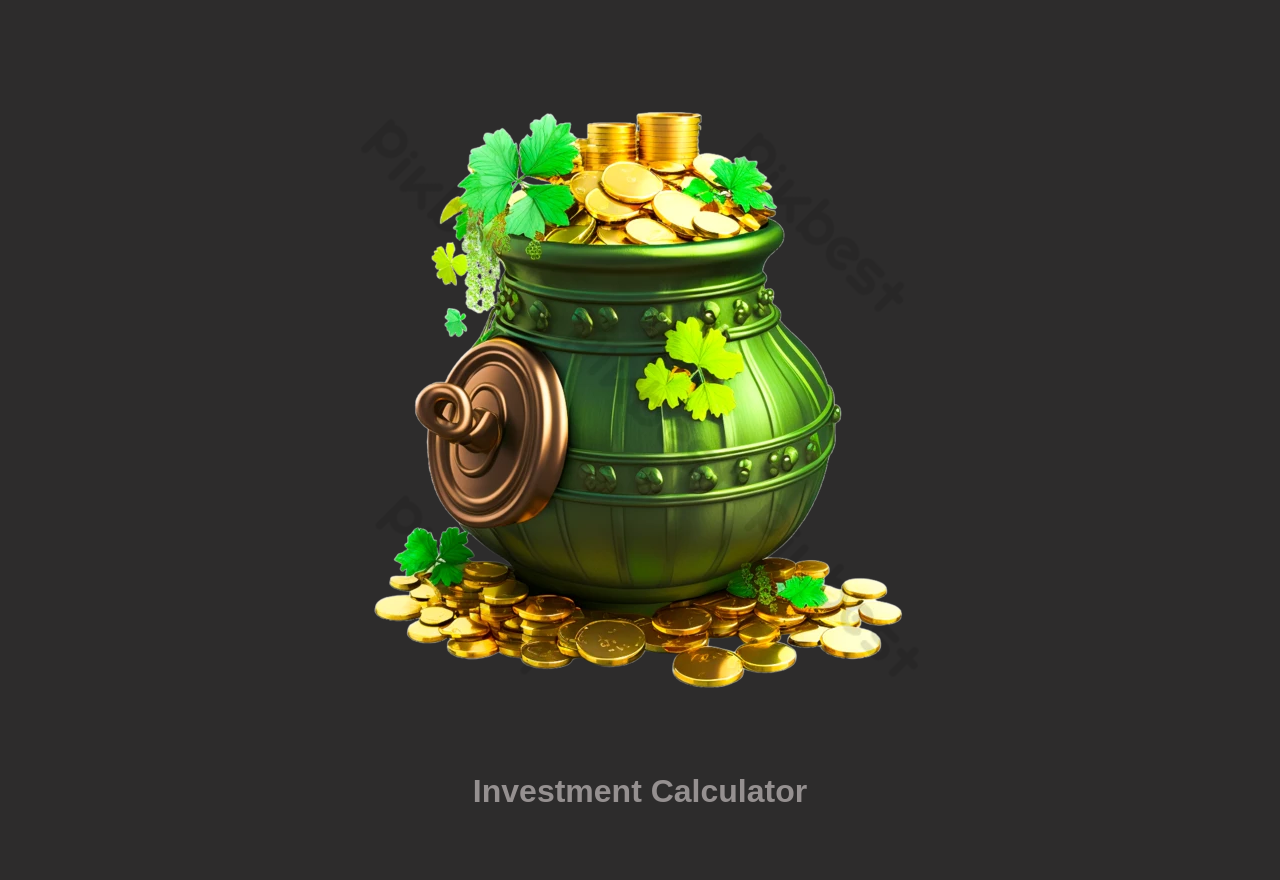
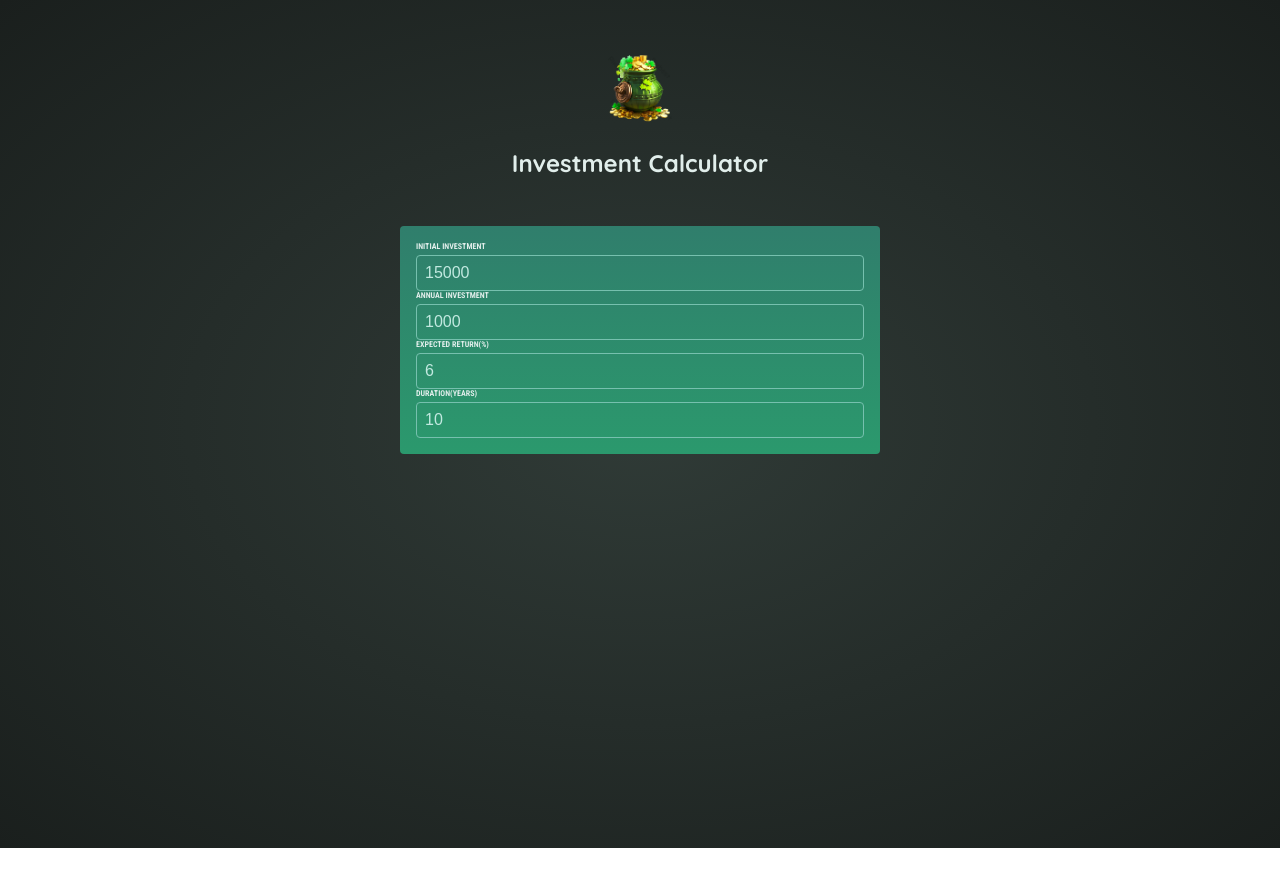
Before and after one commit to sakuraAK/react, a React (Vite) app: page / in a window 1280 px wide. After the commit the page ends 848 px from the top, so only its background shows below. Built offline with nearby package versions, Linux system fonts and the light colour scheme.

Commit message:
Add UserInput component

```diff
--- a/src/InvestCalcApp.jsx
+++ b/src/InvestCalcApp.jsx
@@ -1,10 +1,12 @@
 import Header from "./components/investment-calculator/Header/Header.jsx";
+import UserInput from "./components/investment-calculator/UserInput/UserInput.jsx";
 
 
 export default function InvestCalcApp() {
     return (
         <>
             <Header/>
+            <UserInput/>
         </>
     );
 }
--- /dev/null
+++ b/src/components/investment-calculator/UserInput/UserInput.jsx
@@ -0,0 +1,28 @@
+import { useState } from "react";
+
+export default function UserInput() {
+
+    const [userInput, updateUserInput] = useState({
+        initialInvestment: 15000,
+        annualInvestment: 1000,
+        expectedReturn: 6,
+        duration: 10
+    });
+
+    return (
+        <>
+        <section id="user-input">
+            <div>
+                <label>Initial Investment</label>
+                <input type="number" required value={userInput.initialInvestment}/>
+                <label>Annual Investment</label>
+                <input type="number" required value={userInput.annualInvestment}/>
+                <label>Expected Return(%)</label>
+                <input type="number" required value={userInput.expectedReturn}/>
+                <label>Duration(years)</label>
+                <input type="number" required value={userInput.duration}/>
+            </div>
+        </section>
+        </>
+    );
+}
--- a/src/index.jsx
+++ b/src/index.jsx
@@ -3,8 +3,8 @@
 //import App from "./App.jsx";
 import InvestCalcApp from "./InvestCalcApp.jsx";
 //import "./index.css";
-import "./test-style.css";
-//import "./investment-calc.css";
+//import "./test-style.css";
+import "./investment-calc.css";
 
 const entryPoint = document.getElementById("root");
 ReactDOM.createRoot(entryPoint).render(<InvestCalcApp />);
```
